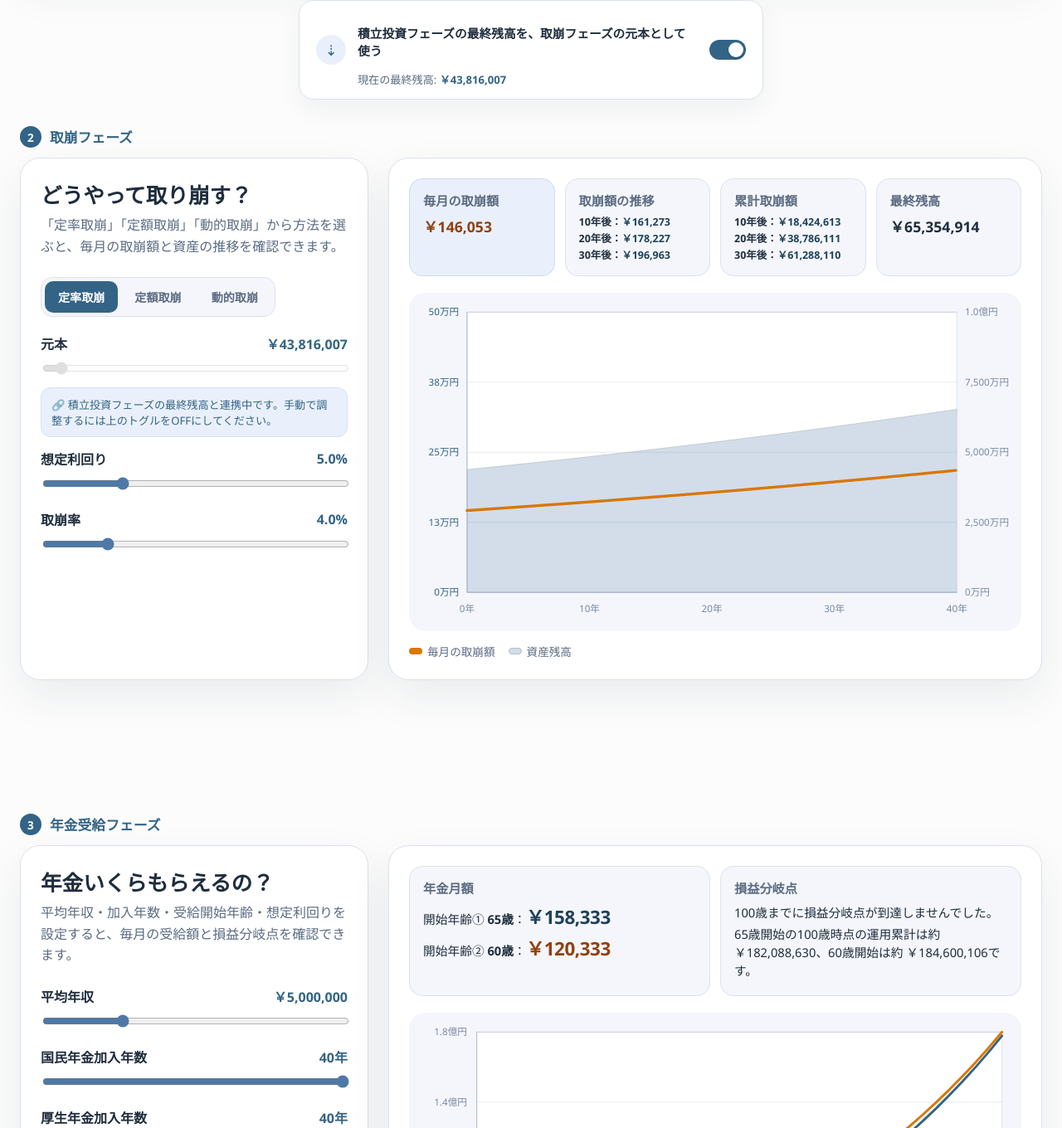
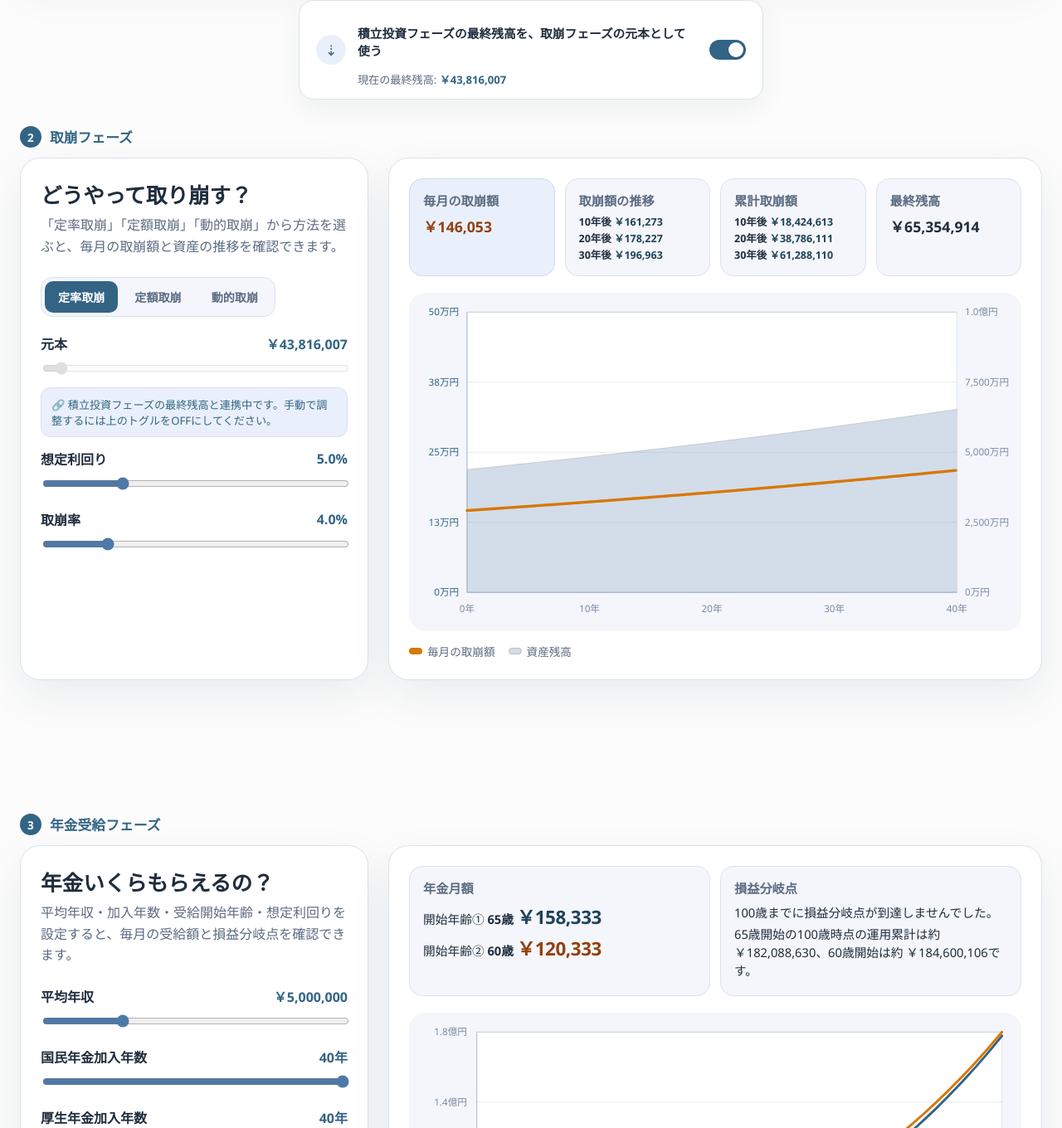
Before and after one commit to yukingdom9/LifeFinance, a plain HTML site: page index.html in a window 1280 px wide. Shown: the part 836-2196 px from the top of the page at 83% size. Drawn offline with Linux system fonts and the light colour scheme.

Commit message:
Add files via upload

```diff
--- a/index.html
+++ b/index.html
@@ -224,15 +224,15 @@
               </article>
               <article class="summary-card trend-card" id="w-card-trend">
                 <h2>取崩額の推移</h2>
-                <p class="trend-row">10年後：<span id="w-withdrawal-10y">-</span></p>
-                <p class="trend-row">20年後：<span id="w-withdrawal-20y">-</span></p>
-                <p class="trend-row">30年後：<span id="w-withdrawal-30y">-</span></p>
+                <p class="trend-row">10年後 <span id="w-withdrawal-10y">-</span></p>
+                <p class="trend-row">20年後 <span id="w-withdrawal-20y">-</span></p>
+                <p class="trend-row">30年後 <span id="w-withdrawal-30y">-</span></p>
               </article>
               <article class="summary-card trend-card" id="w-card-cumulative">
                 <h2>累計取崩額</h2>
-                <p class="trend-row">10年後：<span id="w-cumulative-10y">-</span></p>
-                <p class="trend-row">20年後：<span id="w-cumulative-20y">-</span></p>
-                <p class="trend-row">30年後：<span id="w-cumulative-30y">-</span></p>
+                <p class="trend-row">10年後 <span id="w-cumulative-10y">-</span></p>
+                <p class="trend-row">20年後 <span id="w-cumulative-20y">-</span></p>
+                <p class="trend-row">30年後 <span id="w-cumulative-30y">-</span></p>
               </article>
               <article class="summary-card hidden" id="w-card-depletion">
                 <h2>資産が尽きる時期</h2>
@@ -330,8 +330,8 @@
             <div class="summary-grid">
               <article class="summary-card">
                 <h2>年金月額</h2>
-                <p>開始年齢① <strong id="p-monthly1Age"></strong>：<span id="p-monthly1" class="amount"></span></p>
-                <p>開始年齢② <strong id="p-monthly2Age"></strong>：<span id="p-monthly2" class="amount amount-b"></span></p>
+                <p>開始年齢① <strong id="p-monthly1Age"></strong> <span id="p-monthly1" class="amount"></span></p>
+                <p>開始年齢② <strong id="p-monthly2Age"></strong> <span id="p-monthly2" class="amount amount-b"></span></p>
               </article>
               <article class="summary-card">
                 <h2>損益分岐点</h2>
```
